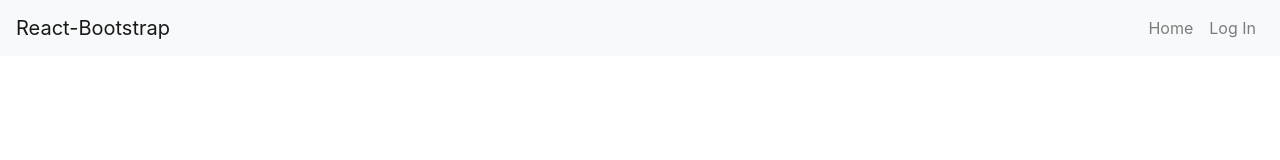
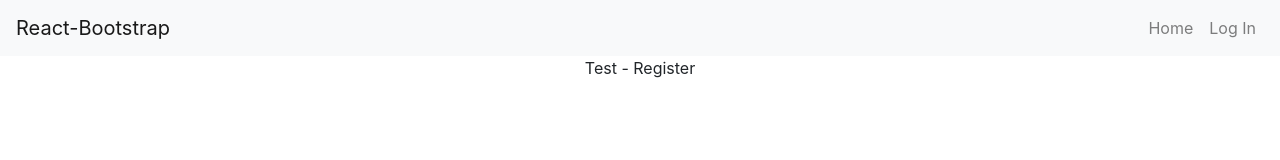
Before and after one commit to unitaryfund/metriq-app, a React (Create React App) app: page /Register in a window 1280 px wide. Shown: the top 160 px of the page. Built offline with nearby package versions, Linux system fonts and the light colour scheme.

Commit message:
#1: Add /Register route

```diff
--- a/src/MainRouter.js
+++ b/src/MainRouter.js
@@ -1,6 +1,7 @@
 import { BrowserRouter as Router, Route } from 'react-router-dom';
 import Home from './views/Home'
 import LogIn from './views/LogIn'
+import Register from './views/Register'
 
 const MainRouter = () => {
   return (
@@ -15,6 +16,11 @@ const MainRouter = () => {
             component={LogIn}
             exact
         />
+        <Route
+            path="/Register"
+            component={Register}
+            exact
+        />
     </Router>
   );
 };
--- a/src/views/LogIn.js
+++ b/src/views/LogIn.js
@@ -1,6 +1,11 @@
+import { Link } from "react-router-dom"
+
 const LogIn = () => {
   return (
-    <div>Test - Log In</div>
+    <div>
+      <header>Test - Log In</header>
+      <Link to="/Register">Create a new account</Link>
+    </div>
   );
 }
 
--- /dev/null
+++ b/src/views/Register.js
@@ -0,0 +1,9 @@
+const Register = () => {
+  return (
+    <div>
+      <header>Test - Register</header>
+    </div>
+  );
+}
+
+export default Register;
```
